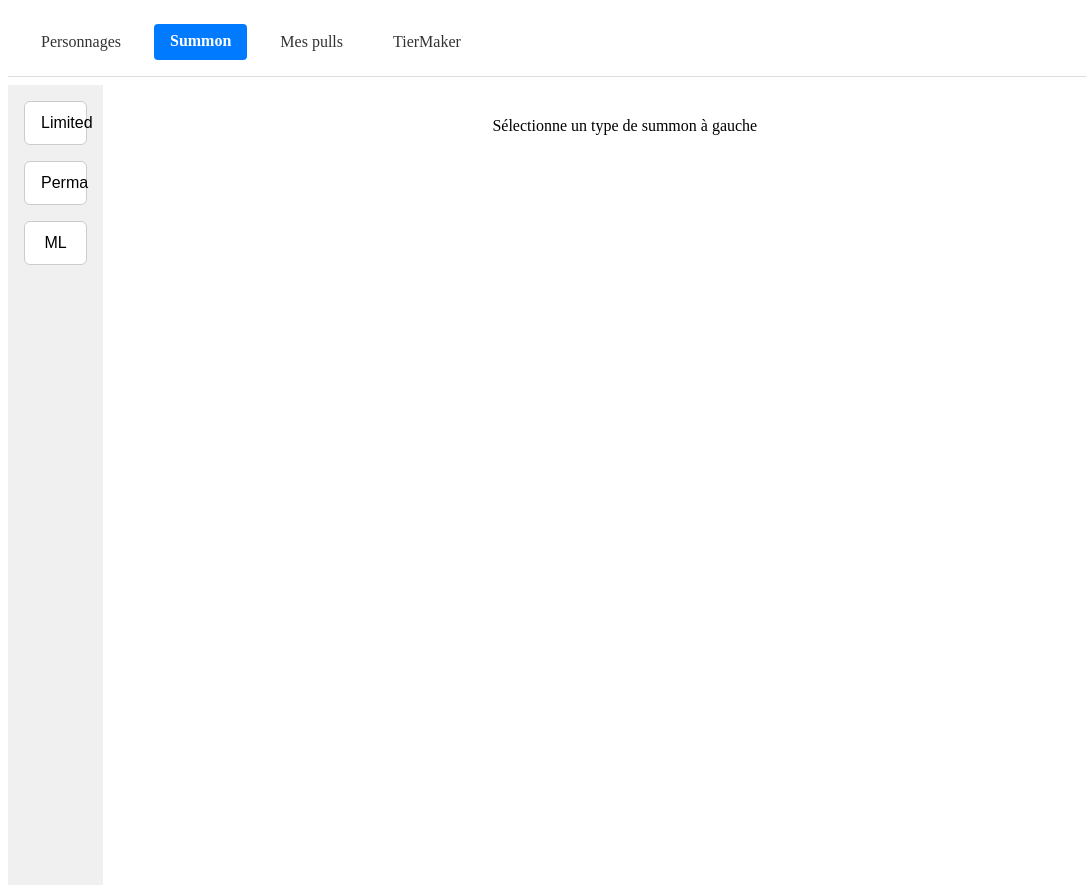
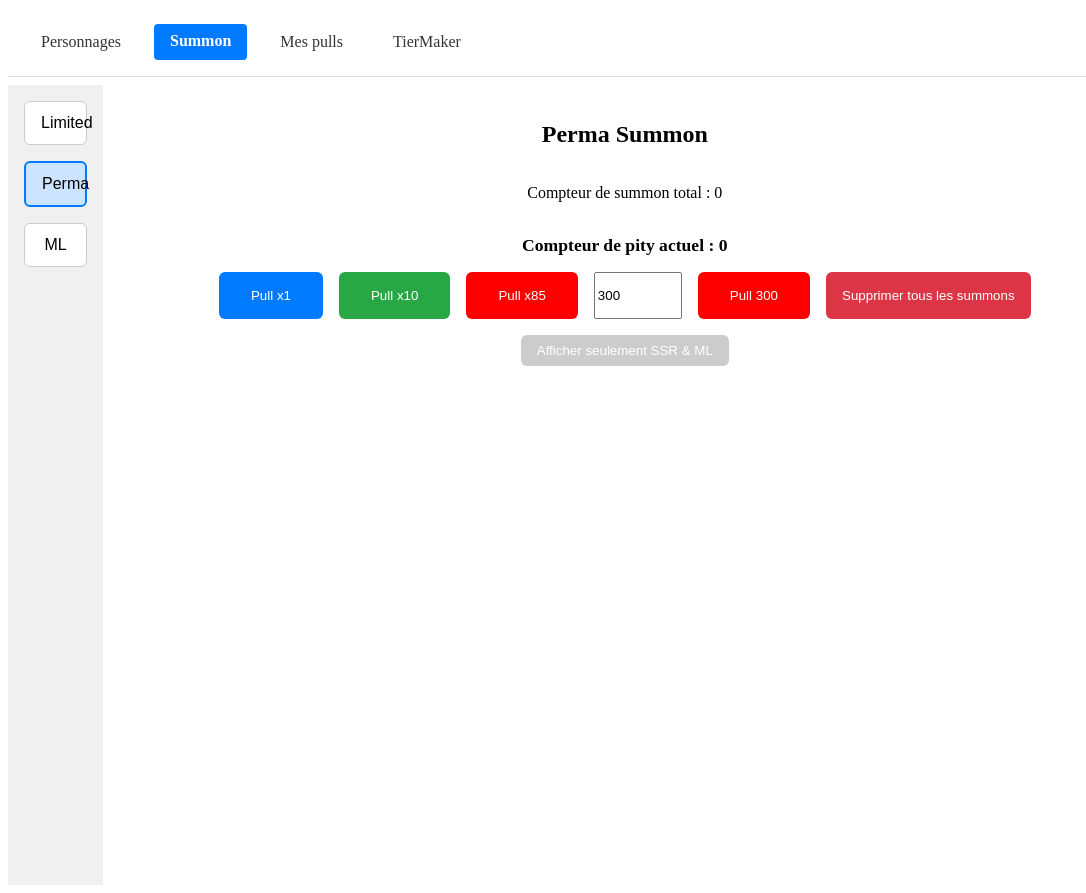
Before and after one commit to MarvinBel/gacha-sim, a React (Create React App) app: page /summons in a window 1280 px wide. Shown: the whole page, without its empty margins (0-1086 px from the left). Built offline with nearby package versions, Linux system fonts and the light colour scheme.

Commit message:
[FEAT] Filter on summons + custom default + perma is default

```diff
--- a/src/pages/Summons.tsx
+++ b/src/pages/Summons.tsx
@@ -6,13 +6,19 @@ import { Summon } from '../types/types';
 const Summons: React.FC = () => {
   const [currentPulls, setCurrentPulls] = useState<Summon[]>([]);
   const [pityCounter, setPityCounter] = useState<number>(0);
-  const [selectedType, setSelectedType] = useState<string | null>(null);
-  const [custom, setCustom] = useState<number>(0);
+  const [selectedType, setSelectedType] = useState<string | null>("Perma");
+  const [custom, setCustom] = useState<number>(300);
+  const [showSSRAndMLOnly, setShowSSRAndMLOnly] = useState(false);
+
 
   // Convertit la sélection en banner valide pour le pull
   const banner = (selectedType === 'Perma' || selectedType === 'ML' || selectedType === 'Limited')
     ? selectedType.toLowerCase() as 'perma' | 'ml' | 'limited'
     : 'perma';
+
+  const displayedSummons = showSSRAndMLOnly
+    ? currentPulls.filter(s => s.character.folder === 'ssr' || s.character.folder === 'ml')
+    : currentPulls;
 
   const handlePullX1 = () => {
     const { pull, newPity } = performSinglePull(pityCounter, banner);
@@ -137,10 +143,22 @@ const Summons: React.FC = () => {
                 Supprimer tous les summons
               </button>
             </div>
-
-            {currentPulls.length > 0 && (
-              <div style={{ display: 'flex', flexWrap: 'wrap', gap: '1rem', justifyContent: 'center', overflowY: 'auto'}}>
-                {currentPulls.map((pull, idx) => {
+            <button
+              onClick={() => setShowSSRAndMLOnly(!showSSRAndMLOnly)}
+              style={{
+                padding: '0.5rem 1rem',
+                borderRadius: 6,
+                border: 'none',
+                cursor: 'pointer',
+                backgroundColor: showSSRAndMLOnly ? '#007bff' : '#ccc',
+                color: 'white',
+              }}
+            >
+              {showSSRAndMLOnly ? 'Afficher tous les summons' : 'Afficher seulement SSR & ML'}
+            </button>
+            {displayedSummons.length > 0 && (
+              <div style={{ display: 'flex', flexWrap: 'wrap', gap: '1rem', justifyContent: 'center', overflowY: 'auto' }}>
+                {displayedSummons.map((pull, idx) => {
                   let pityColor = '#000';
                   if (pull.pityType === 'soft pity') pityColor = 'orange';
                   else if (pull.pityType === 'hard pity') pityColor = 'red';
@@ -154,7 +172,7 @@ const Summons: React.FC = () => {
                         width: 120,
                         textAlign: 'center',
                         border: `2px solid ${showPityLabel ? pityColor : '#ddd'}`,
-                        backgroundColor : (pull.character.folder === "ssr") || (pull.character.folder === "ml") ? "yellow" : (pull.character.folder === "sr") ? "violet" : 'lightblue',
+                        backgroundColor: (pull.character.folder === "ssr") || (pull.character.folder === "ml") ? "yellow" : (pull.character.folder === "sr") ? "violet" : 'lightblue',
                         borderRadius: 8,
                         padding: 8,
                         boxShadow: '1px 1px 5px rgba(0,0,0,0.1)',
```
Lines whose indentation alone changed are shown as unchanged.
